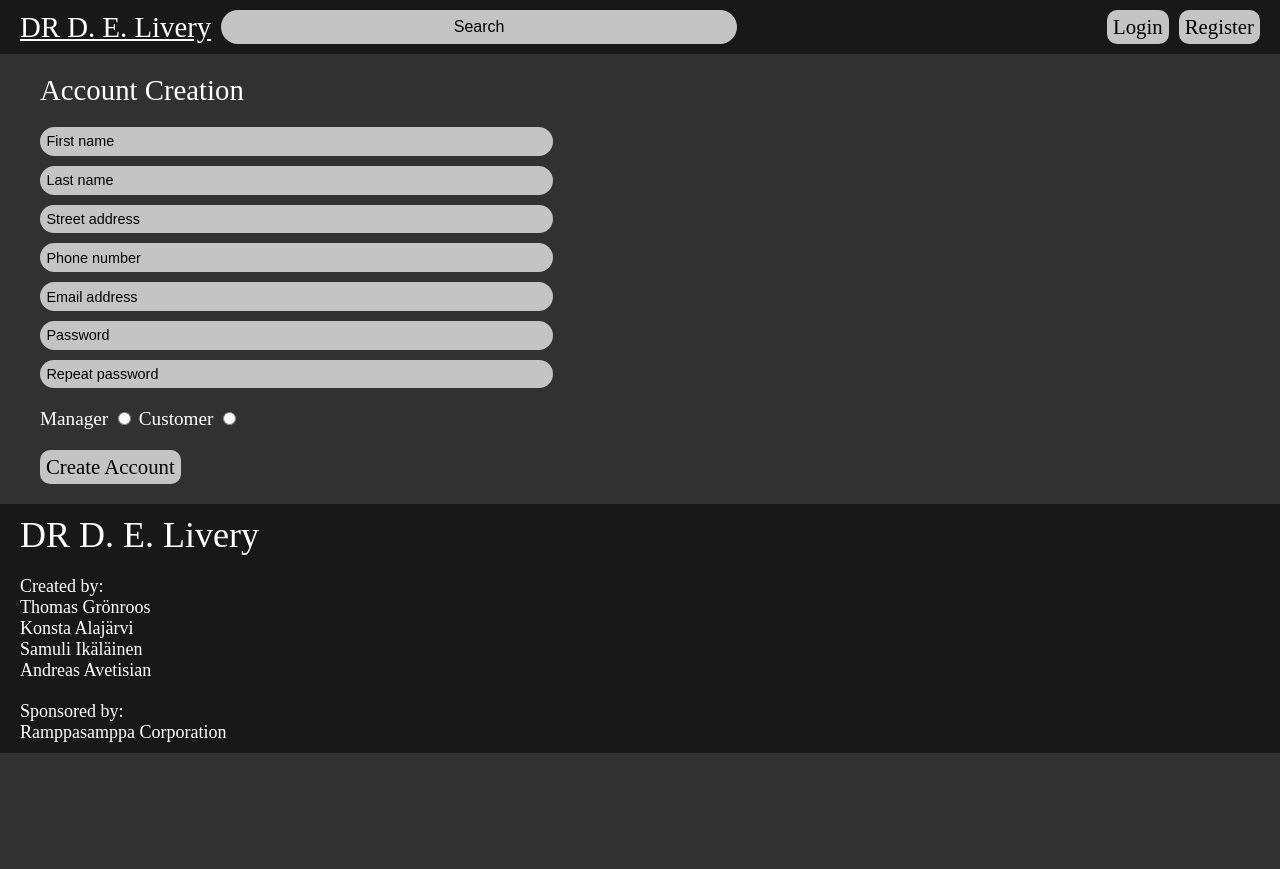
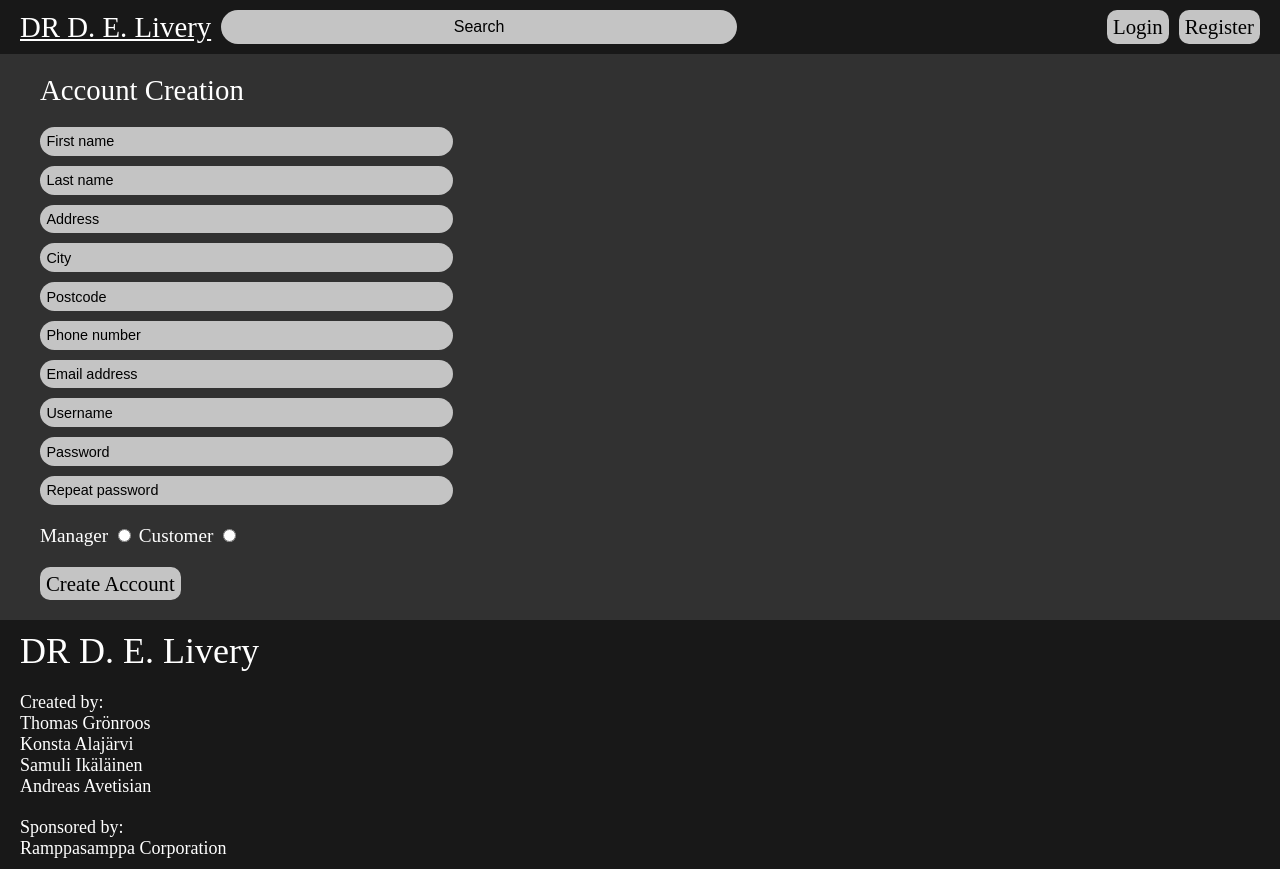
Before and after one commit to AWAProjectOrganization-team-6/frontend, a React (Create React App) app: page / in a window 1280 px wide. Before the commit the page ends 800 px from the top, so only its background shows below. Built offline with nearby package versions, Linux system fonts and the light colour scheme; a web font is replaced by a local one.

Commit message:
Installed axios, added form around inputs, submit function and axios post requests

```diff
--- a/package.json
+++ b/package.json
@@ -6,6 +6,7 @@
     "@testing-library/jest-dom": "^5.15.0",
     "@testing-library/react": "^11.2.7",
     "@testing-library/user-event": "^12.8.3",
+    "axios": "^0.24.0",
     "classnames": "^2.3.1",
     "history": "^5.1.0",
     "prop-types": "^15.7.2",
--- /dev/null
+++ b/src/config.json
@@ -0,0 +1,3 @@
+{
+    "apiAddress": "http://localhost:3000"
+}
--- a/src/styles/CreateAccount.module.scss
+++ b/src/styles/CreateAccount.module.scss
@@ -22,7 +22,7 @@
         margin: 20px 0px;
 
         input {
-            width: 500px;
+            width: 400px;
             height: auto;
 
             background: #c4c4c4;
--- a/src/views/CreateAccount.js
+++ b/src/views/CreateAccount.js
@@ -3,78 +3,118 @@ import cx from 'classnames';
 import Topbar from '../components/Topbar';
 import Footer from '../components/Footer';
 import React from 'react';
+import axios from 'axios';
+import apiAddress from '../config.json';
 
+export default function CreateAccount(props) {
 
-export default function CreateAccount() {
+    const [Password, setPassword] = React.useState();
 
-    const accountInfo = [
-        {
-            firstName: '',
-            lastName: '',
-            streetAddress: '',
-            phoneNumber: '',
-            emailAddress: '',
-            password: '',
-            type: ''
-        }
-    ];
+    const [account, setAccount] = React.useState({
+        username: '',
+        first_name: '',
+        last_name: '',
+        phone: '',
+        email: '',
+        password: '',
+        type: ''
+    });
 
-    const [list, setList] = React.useState(accountInfo);
+    const [address, setAddress] = React.useState({
+        street_address: '',
+        city: '',
+        postcode: ''
+    });
 
     const handleInputs = (event) => {
 
-        const newList = list;
+        const newAccount = account;
+        const newAddress = address;
+        var newPassword = Password;
 
         switch (event.target.name) {
             case 'fName':
-                newList.firstName = event.target.value;
+                newAccount.first_name = event.target.value;
                 break;
 
             case 'lName':
-                newList.lastName = event.target.value;
+                newAccount.last_name = event.target.value;
+                break;
+
+            case 'pNumb':
+                newAccount.phone = event.target.value;
+                break;
+
+            case 'eAdrs':
+                newAccount.email = event.target.value;
                 break;
 
             case 'sAdrs':
-                newList.streetAddress = event.target.value;
+                newAddress.street_address = event.target.value;
                 break;
 
-            case 'pNumb':
-                newList.phoneNumber = event.target.value;
+            case 'city':
+                newAddress.city = event.target.value;
                 break;
 
-            case 'eAdrs':
-                newList.emailAddress = event.target.value;
+            case 'postcode':
+                newAddress.postcode = event.target.value;
+                break;
+
+            case 'user':
+                newAccount.username = event.target.value;
                 break;
 
             case 'password':
-                newList.password = event.target.value;
+                newAccount.password = event.target.value;
                 break;
 
             case 'repeatPassword':
+                newPassword = event.target.value;
                 break;
 
             case 'accountType':
-                newList.type = event.target.value;
+                newAccount.type = event.target.value;
                 break;
         }
-        setList(newList);
+        setAddress(newAddress);
+        setAccount(newAccount);
+        setPassword(newPassword);
     };
 
 
+    const authorization = { 'Authorization': 'bearer ' + props.token };
 
-    const handleCreation = () => {
-        console.log(accountInfo);
+    const onSubmit = (event) => {
+        event.preventDefault();
+
+        if (Password === account.password) {
+
+            console.log(account);
+            console.log(address);
+            // axios.post(apiAddress + 'users', account, { headers: authorization })
+            //     .then((res) => {
+
+            //         axios.post(apiAddress + '/users/@me/address', address, { headers: authorization })
+            //             .then((res) => {
+
+            //             });
+            //     });
+        } else {
+            console.log('Passwords dont match!');
+        }
+
     };
 
 
 
 
     const accountType = (
-        <div className = { styles.userType }>
-            <label className = { styles.font }> Manager </label>
+        <div className={styles.userType}>
+            <label className={styles.font}> Manager </label>
             <input type='radio' name='accountType' onChange={handleInputs} value='ADMIN'>
             </input>
-            <label className = { styles.font }> Customer </label>
+            <label className={styles.font}> Customer </label>
             <input type='radio' name='accountType' onChange={handleInputs} value='USER'>
             </input>
         </div>
@@ -83,26 +123,31 @@ export default function CreateAccount() {
 
     return (
         <>
-            <Topbar/>
-            <div className = { styles.createAccount }>
+            <Topbar />
+            <div className={styles.createAccount}>
                 <div className={cx(styles.logo, styles.font)}>
                     Account Creation
                 </div>
-                <div className = { styles.textFields}>
-                    <input type="text" name='fName' placeholder="First name" onChange={handleInputs}/>
-                    <input type="text" name='lName' placeholder="Last name" onChange={handleInputs}/>
-                    <input type="text" name='sAdrs' placeholder="Street address" onChange={handleInputs}/>
-                    <input type="text" name='pNumb' placeholder="Phone number" onChange={handleInputs}/>
-                    <input type="text" name='eAdrs' placeholder="Email address" onChange={handleInputs}/>
-                    <input type="text" name='password' placeholder="Password" onChange={handleInputs}/>
-                    <input type="text" name='repeatPassword' placeholder="Repeat password" onChange={handleInputs}/>
-                </div>
+                <form onSubmit={onSubmit}>
+                    <div className={styles.textFields}>
+                        <input type="text" required name='fName' placeholder="First name" onChange={handleInputs} />
+                        <input type="text" required name='lName' placeholder="Last name" onChange={handleInputs} />
+                        <input type="text" required name='sAdrs' placeholder="Address" onChange={handleInputs} />
+                        <input type="text" required name='city' placeholder="City" onChange={handleInputs} />
+                        <input type="text" required name='postcode' placeholder="Postcode" onChange={handleInputs} />
+                        <input type="text" required name='pNumb' placeholder="Phone number" onChange={handleInputs} />
+                        <input type="text" required name='eAdrs' placeholder="Email address" onChange={handleInputs} />
+                        <input type="text" required name='user' placeholder="Username" onChange={handleInputs} />
+                        <input type="text" required name='password' placeholder="Password" onChange={handleInputs} />
+                        <input type="text" required name='repeatPassword' placeholder="Repeat password" onChange={handleInputs} />
+                    </div>
 
-                {accountType}
+                    {accountType}
 
-                <button className = {cx(styles.button, styles.font)} onClick={handleCreation}> Create Account </button>
+                    <button className={cx(styles.button, styles.font)} type='submit'> Create Account </button>
+                </form>
             </div>
-            <Footer/>
+            <Footer />
         </>
     );
 }
```
Also changed, not shown: 1 other file (tests, documents, lock files or other folders).
